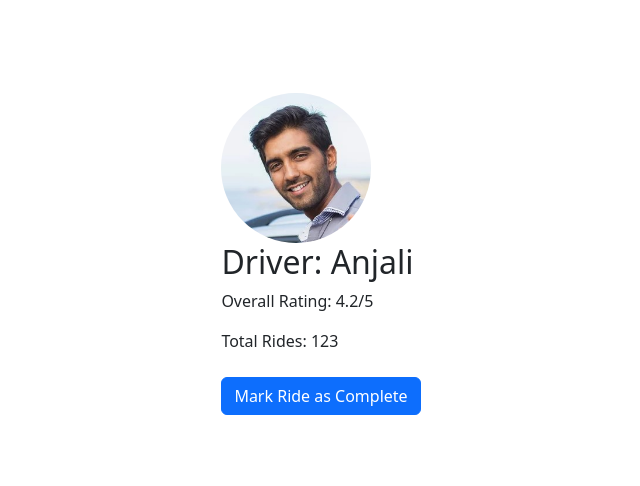
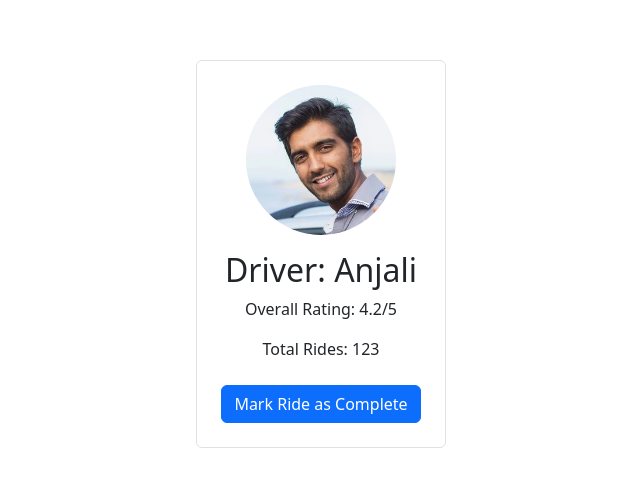
Before and after one commit to ryanlhy/carpool-FE, a React (Create React App) app: page / in a window 1280 px wide. Shown: the part 194-680 px from the top of the page, without its empty margins (319-959 px from the left). Built offline with nearby package versions, Linux system fonts and the light colour scheme.

Commit message:
centered words, add borders

```diff
--- a/src/App.js
+++ b/src/App.js
@@ -31,7 +31,6 @@ function App() {
 
   const handleSubmitReview = () => {
     fetch(`${process.env.REACT_APP_URL}/reviews`, {
-      // fetch(`https://pullover-termite.cyclic.app/reviews`, {
       method: "POST",
       headers: {
         "Content-Type": "application/json",
@@ -70,7 +69,7 @@ function App() {
     >
       {submissionStatus ? null : (
         <Row className="justify-content-md-center">
-          <Col xs>
+          <Col xs className=" border p-4 rounded">
             <DriverProfile
               name={driverData.name}
               overallRating={driverData.overallRating}
--- a/src/components/driverProfile.js
+++ b/src/components/driverProfile.js
@@ -3,8 +3,14 @@ import { Image } from "react-bootstrap";
 
 function DriverProfile({ name, overallRating, totalRides, imgSrc }) {
   return (
-    <div className="mb-4">
-      <Image src={imgSrc} roundedCircle width="150" height="150" />
+    <div className="mb-4 text-center">
+      <Image
+        src={imgSrc}
+        className="mb-3"
+        roundedCircle
+        width="150"
+        height="150"
+      />
       <h2>Driver: {name}</h2>
       <p>Overall Rating: {overallRating}/5</p>
       <p>Total Rides: {totalRides}</p>
```
Also changed, not shown: 1 other file (tests, documents, lock files or other folders).
